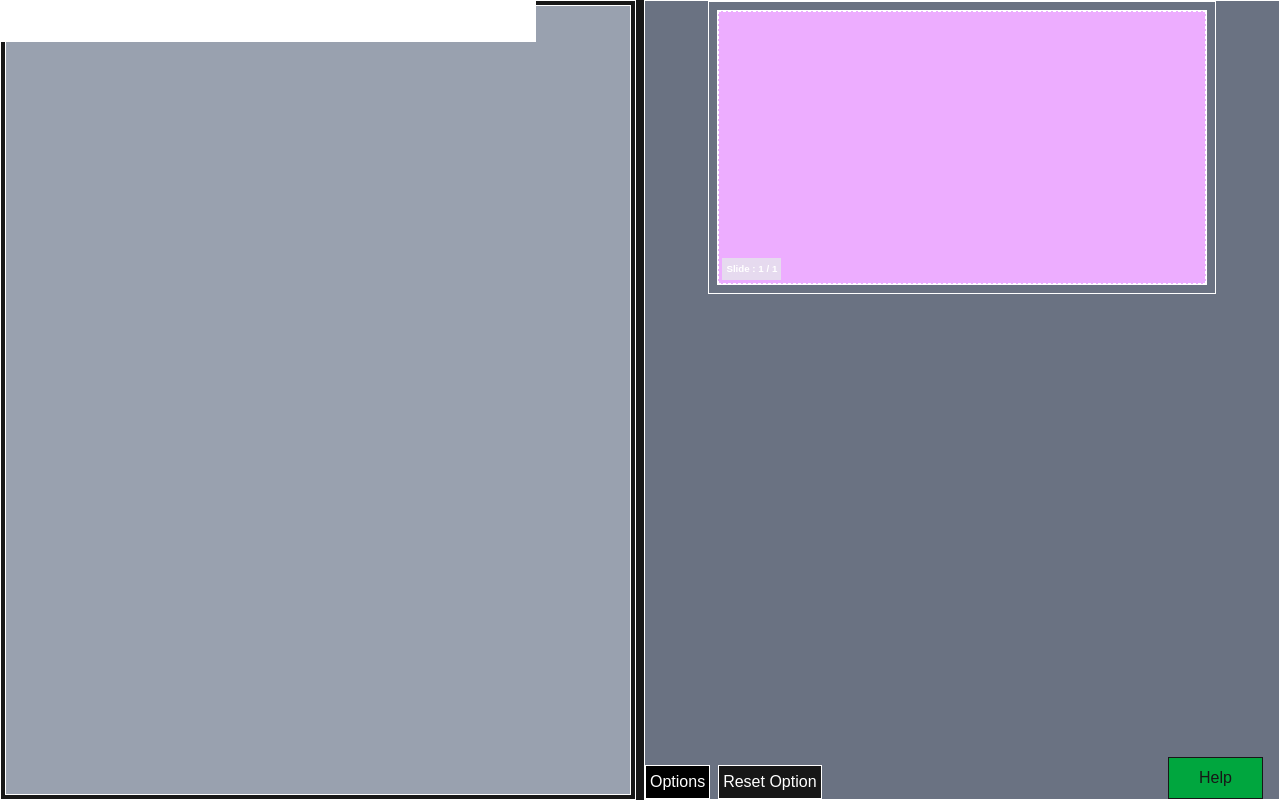
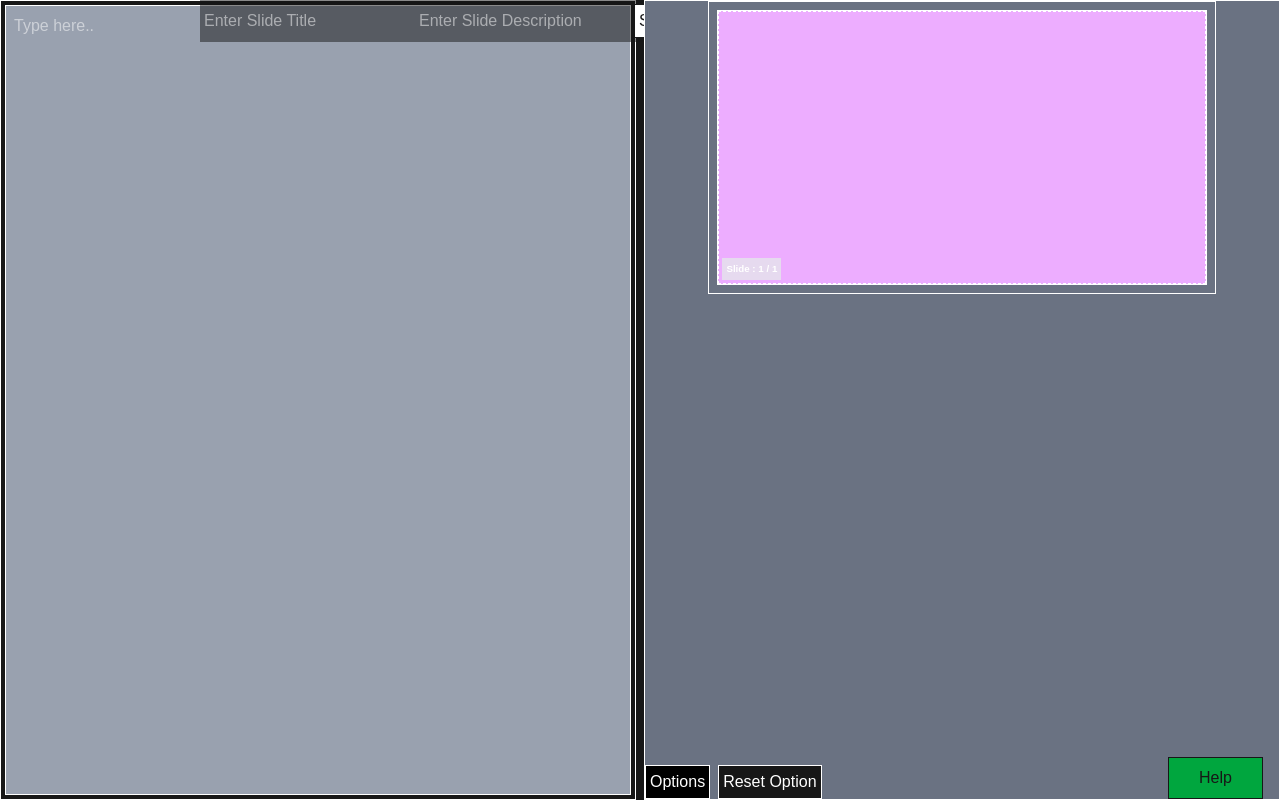
Before and after one commit to akael888/propre-sim, a Next.js app: page /slide/1/edit in a window 1280 px wide. Built offline with nearby package versions, Linux system fonts and the light colour scheme; no server answers; the database is empty.

Commit message:
feat : Added A Bunch of Conditional States for Editor

```diff
--- a/src/app/ui/editor/editor.tsx
+++ b/src/app/ui/editor/editor.tsx
@@ -1,34 +1,55 @@
 "use client";
 
-import { getSlideData, submitSlideData } from "@/app/lib/action";
+import {
+  getSlideData,
+  submitSlideData,
+  updateSlideData,
+} from "@/app/lib/action";
 import { parseTextDataToObjects } from "@/app/lib/utils";
 import { useEffect, useRef, useState } from "react";
 import TextAreaSection from "./sections/text-area-section";
 import DisplayAreaSection from "./sections/display-area-section";
+import { redirect } from "next/navigation";
+import Link from "next/link";
 
 export default function Editor({ slideID }: { slideID?: string }) {
   const [textAreaData, setTextAreaData] = useState("");
   const [isLoaded, setIsLoaded] = useState(false);
   const textAreaRef = useRef<HTMLTextAreaElement>(null);
 
+  const [slideData, setSlideData] = useState({
+    title: "",
+    description: "",
+    textdata: "",
+  });
+
+  const isTextAreaNotChanged = slideData.textdata === textAreaData;
+
   const textObject = parseTextDataToObjects(textAreaData);
 
   const handleTextAreaDataChanges = (textAreaData: string) => {
     setTextAreaData(textAreaData);
+
+    if (!slideID) {
       localStorage.setItem("TEXT_AREA_DATA", textAreaData);
+    }
   };
 
   useEffect(() => {
     async function fetchData() {
-      alert(slideID);
+      // alert(slideID);
       let stored = null;
       if (slideID) {
         stored = await getSlideData(slideID);
-        if (stored) handleTextAreaDataChanges(stored.textdata);
+
+        if (stored) {
+          setSlideData(stored);
+          setTextAreaData(stored.textdata);
+        }
       } else {
         stored = localStorage.getItem("TEXT_AREA_DATA");
         if (stored) {
-          handleTextAreaDataChanges(stored);
+          setTextAreaData(stored);
         }
       }
 
@@ -48,8 +69,9 @@ export default function Editor({ slideID }: { slideID?: string }) {
   return (
     <>
       <div className="min-w-screen min-h-screen md:grid-rows-none md:max-h-full max-h-screen bg-foreground grid md:grid-cols-2 gap-2 text-background grid-rows-2">
-        {" "}
-        <div className="absolute top-0 bg-white  p-1">
+        {!slideID ? (
+          <>
+            <div className="absolute top-0 left-50 bg-foreground/50  p-1">
               <form action={submitSlideData} className="gap-2 flex">
                 <input
                   type="text"
@@ -60,7 +82,7 @@ export default function Editor({ slideID }: { slideID?: string }) {
                 <input
                   type="text"
                   name="description"
-              placeholder="Enter Slide Title"
+                  placeholder="Enter Slide Description"
                 />
                 <input
                   type="hidden"
@@ -69,11 +91,57 @@ export default function Editor({ slideID }: { slideID?: string }) {
                   value={textAreaData}
                   readOnly
                 />
-            <button className="border-1 p-1" type="submit">
-              Submit Data
+                <button
+                  className="border-1 p-1 hover:bg-gray-500"
+                  type="submit"
+                >
+                  Save Data
                 </button>
               </form>
             </div>
+          </>
+        ) : (
+          <>
+            <div className="absolute top-0 left-50 bg-foreground/50  p-1 flex flex-row gap-5">
+              <form action={updateSlideData} className="gap-2 flex">
+                <input
+                  type="text"
+                  name="title"
+                  required
+                  placeholder="Enter Slide Title"
+                  defaultValue={slideData.title}
+                />
+                <input
+                  type="text"
+                  name="description"
+                  defaultValue={slideData.description}
+                  placeholder="Enter Slide Description"
+                />
+                <input
+                  type="hidden"
+                  name="textdata"
+                  value={textAreaData}
+                  readOnly
+                />
+                <input type="hidden" name="slideID" value={slideID} readOnly />
+                <button
+                  className="border-1 p-1 bg-green-500 hover:bg-green-600 disabled:bg-background disabled:text-foreground"
+                  type="submit"
+                  disabled={isTextAreaNotChanged}
+                >
+                  Save {isTextAreaNotChanged ? null : "*"}
+                </button>
+              </form>
+              <Link
+                href={`/slide/${slideID}/preview`}
+                className="border-1 bg-blue-200 p-1"
+              >
+                Preview
+              </Link>
+            </div>
+          </>
+        )}
+
         <TextAreaSection
           textData={textAreaData}
           textObject={textObject}
```
Lines whose indentation alone changed are shown as unchanged.
